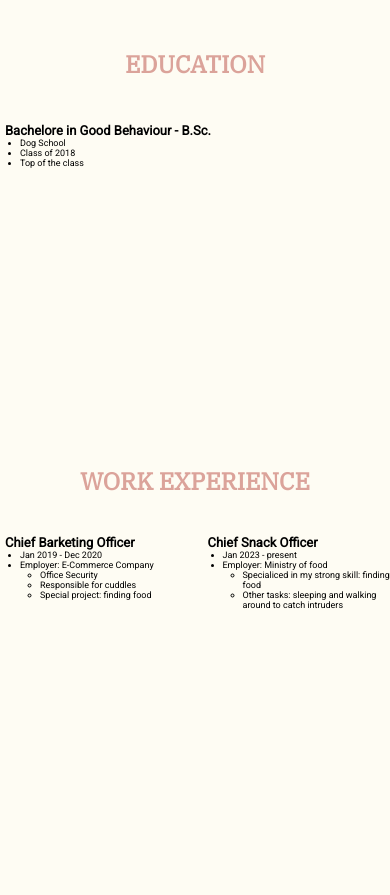
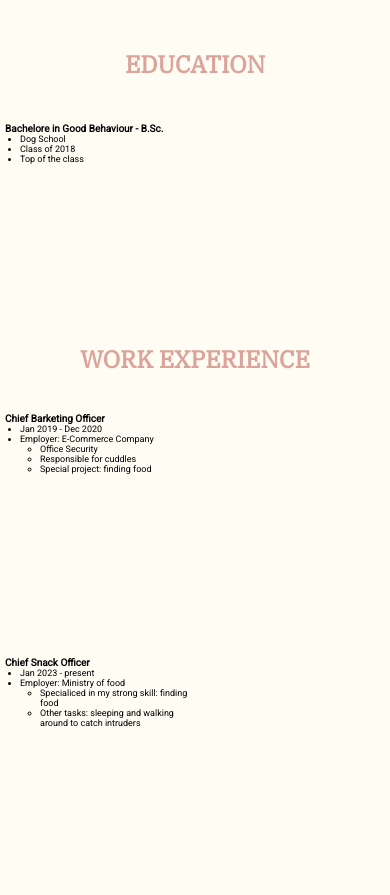
Before and after one commit to Niclas-BB/Brunos-Resume-2.0, a plain HTML site: page index.html in a window 390 px wide. Shown: the part 1640-2535 px from the top of the page. Drawn offline with Linux system fonts and the light colour scheme.

Commit message:
Update style.css
Size adjustment for responsive design

```diff
--- a/style.css
+++ b/style.css
@@ -212,7 +212,7 @@
     }
 
     .h3{
-        font-size: small;
+        font-size: x-small;
         padding-left: 5px;
     }
 
@@ -249,6 +249,7 @@
     }
 
     .table-2-1{
+        grid-column: span 2;
         padding: 0;
         margin: 0;
     }
```
